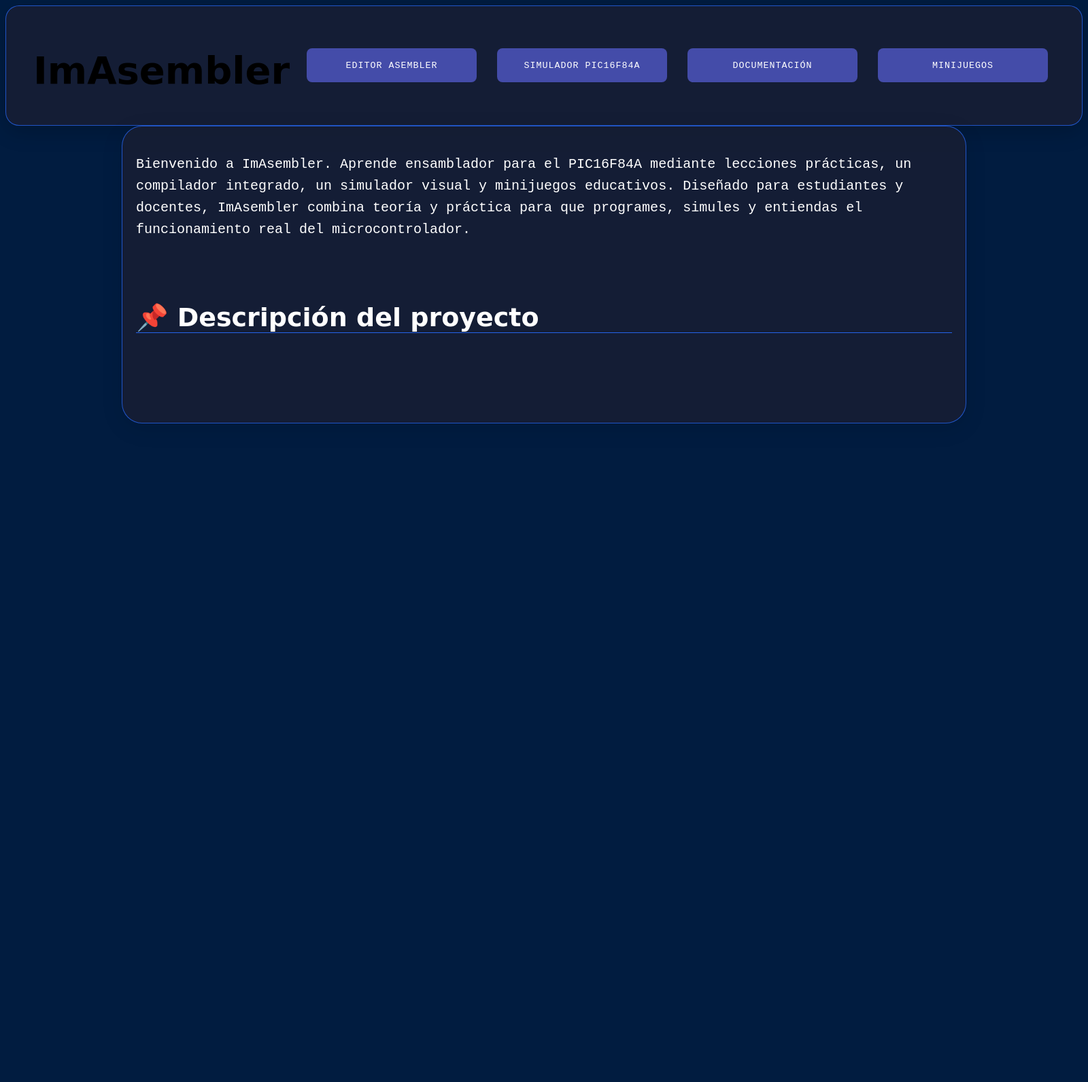
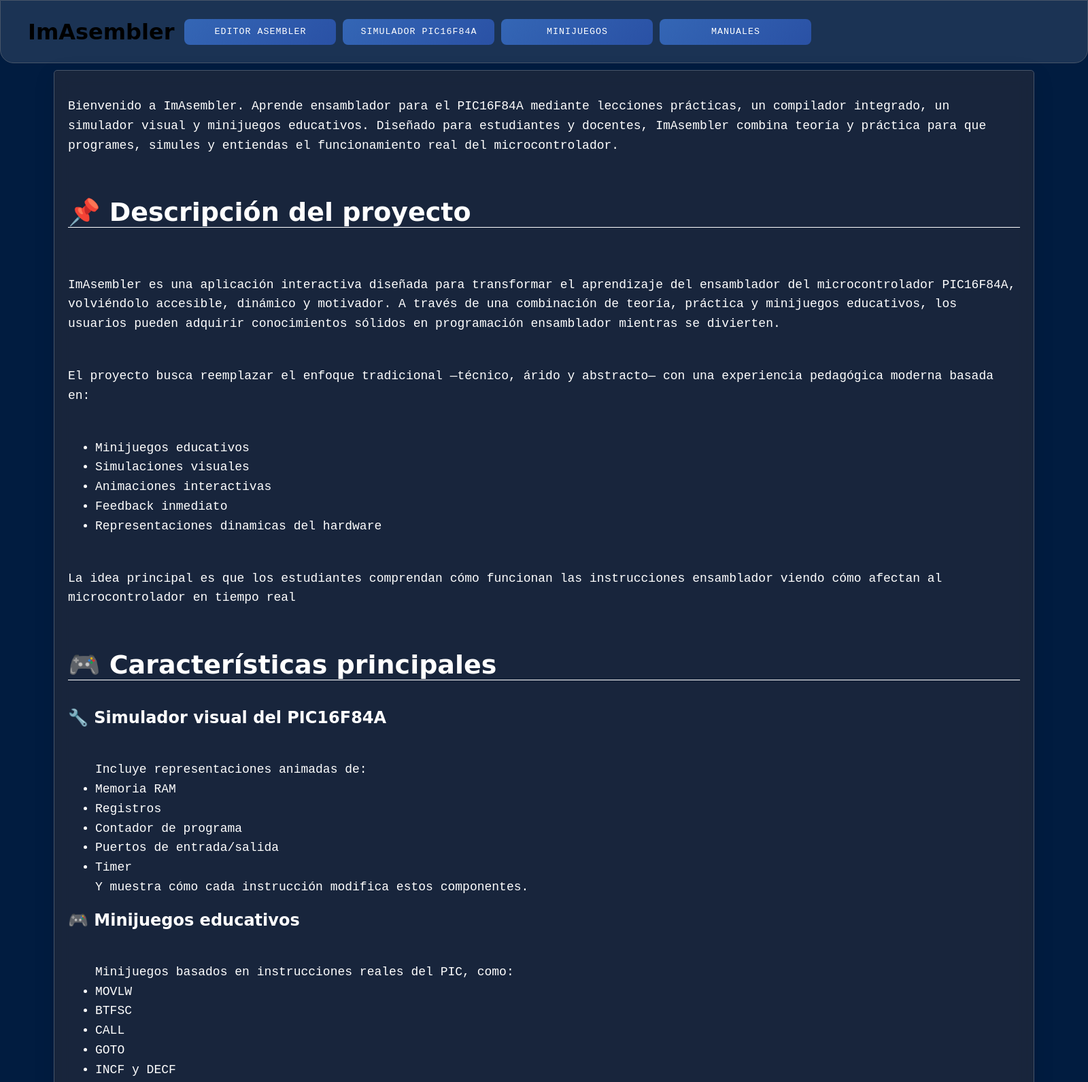
Before and after one commit to N4t0-tech/Proyect-ImAsambler, an Electron app: page src/iu/screens/index.html in a window 1600 px wide. Shown: the top 1592 px of the page at 68% size. Before the commit the page ends 800 px from the top, so only its background shows below. Drawn offline with Linux system fonts and the light colour scheme; a web font is replaced by a local one.

Commit message:
ajustes visuales

```diff
--- a/src/iu/css/compiler_styles.css
+++ b/src/iu/css/compiler_styles.css
@@ -23,11 +23,11 @@ body {
 /* Header */
 .header {
   margin-bottom: 2rem;
-  background: rgba(255, 255, 255, 0.1);
+  background: #ffffff1a;
   backdrop-filter: blur(10px);
   border-radius: 1rem;
   padding: 1.5rem 2rem;
-  border: 1px solid rgba(255, 255, 255, 0.2);
+  border: 1px solid #ffffff33;
   box-shadow: 0 8px 32px rgba(0, 0, 0, 0.1);
 }
 
@@ -356,7 +356,7 @@ textarea.code-editor {
 }
 
 .instructions-panel {
-  background: rgba(30, 41, 59, 0.8);
+  background: #1e293bcc;
   backdrop-filter: blur(10px);
   border: 1px solid #475569;
   border-radius: 0.75rem;
--- a/src/iu/css/style.css
+++ b/src/iu/css/style.css
@@ -1,46 +1,48 @@
 body {
   background-color: #011c40;
+  padding: 0;
+  margin: 0;
 }
-.Main-container {
-  background-color: rgba(26, 31, 51, 0.8);
-  border: 1px solid rgba(37, 99, 235, 0.8);
-  box-shadow: 0 8px 32px rgba(0, 0, 0, 0.2);
-  border-radius: 20px;
-}
+
 .container {
   padding: 20px;
-  background-color: rgba(26, 31, 51, 0.8);
   color: white;
-  border-radius: 30px;
+  border-radius: 5px;
   display: flex;
   flex-direction: column;
   gap: 20px;
-  border: 1px solid rgba(37, 99, 235, 0.8);
   margin-bottom: 40px;
-  max-width: 1200px;
+  max-width: 1400px;
   margin: 0 auto;
   box-shadow: 0 8px 32px rgba(0, 0, 0, 0.1);
+  background: #1e293bcc;
+  backdrop-filter: blur(10px);
+  border: 1px solid #475569;
 }
 .container p {
-  font-size: 20px;
+  font-size: 18px;
   line-height: 1.6;
-  margin-bottom: 40px;
+  margin-bottom: 10px;
   font-family: "Bitcount Prop Single", monospace;
 }
 .container h2 {
   font-family: "Nabla", cursive;
   font-size: 38px;
-  border-bottom: 1px solid #2563eb;
+  border-bottom: 1px solid #ffffff;
 }
-.Main-container h1 {
-  font-size: 3.5rem;
-  text-align: center;
-  height: 50px;
+.container h4 {
   font-family: "Nabla", cursive;
-  display: inline;
+  font-size: 24px;
+  margin-top: -10px;
+  margin-bottom: 10px;
+}
+.nav-main h1 {
+  font-size: 2rem;
+  margin-right: 10px;
+  font-family: "Nabla", cursive;
 }
 .btn {
-  background-color: #444ca9;
+  background: linear-gradient(135deg, #3466b5 0%, #2a51a5 100%);
   border: none;
   color: white;
   padding: 10px 24px;
@@ -53,35 +55,40 @@ body {
   border-radius: 8px;
   font-family: "Bitcount Prop Single", monospace;
   width: 100%;
-  max-width: 200px;
   text-transform: uppercase;
   letter-spacing: 1px;
   transition: all 0.3s ease;
   flex: 0 1 auto;
 }
 .btn:hover {
-  background: linear-gradient(135deg, #2563eb 0%, #1d4ed8 100%);
+  background: linear-gradient(135deg, #1f55ca 0%, #143797 100%);
   transform: translateY(-2px);
-  box-shadow: 0 6px 20px rgba(37, 99, 235, 0.6);
+  box-shadow: 0 6px 20px rgba(20, 55, 130, 0.6);
   filter: brightness(1.2);
 }
 
 .nav-main {
+  background: #ffffff1a;
+  border-radius: 0px 0px 20px 20px;
+  margin-top: 0;
+  padding: 0;
+  margin-bottom: 10px;
   align-items: center;
-  gap: 20px;
-  width: 100%;
+  width: 1fr;
+  border: 1px solid #475569;
+
 }
 
 .nav-main ul {
   display: flex;
   flex-wrap: wrap;
-  gap: 20px;
+  margin: 0;
 }
 
 .nav-main .btn {
   flex: 1 1 calc(25% - 20px); /* Botones distribuidos uniformemente */
-  max-width: 250px;
-  height: 50px;
+  max-width: 223px;
+  height: 38px;
   margin: auto 5px;
   text-align: center;
   border-radius: 8px;
@@ -100,3 +107,9 @@ body {
     flex: 1 1 100%; /* Botones apilados en pantallas pequeñas */
   }
 }
+.container ul {
+  font-size: 18px;
+  line-height: 1.6;
+  margin-bottom: 10px;
+  font-family: "Bitcount Prop Single", monospace;
+}
--- a/src/iu/js/renderer.js
+++ b/src/iu/js/renderer.js
@@ -6,3 +6,11 @@
     });
   }
 })();
+(function () {
+  const btn = document.getElementById("btnSimulador");
+  if (btn) {
+    btn.addEventListener("click", function () {
+      window.location.href = "simulador_index.html";
+    });
+  }
+})();
--- a/src/iu/screens/index.html
+++ b/src/iu/screens/index.html
@@ -13,25 +13,62 @@
     <link href="https://fonts.googleapis.com/css2?family=Bitcount+Prop+Single:wght@100..900&display=swap" rel="stylesheet">
 </head>
 <body>
-    <div class="Main-container">
         <nav class="nav-main">
             <ul>
                 <h1>ImAsembler</h1>
                 <button id="btnEmpezar" class="btn">Editor Asembler</button>
+                <!-- hacer Simulador del pic16F84A (solo apariencia nada funcional y tiene que seguir el estilo de la pagina osea que tenga algo azul) -->
                 <button id="btnSimulador" class="btn">Simulador PIC16F84A</button>
-                <button id="btnDocumentacion" class="btn">Documentación</button>
+                <!-- Hacer minijuegos usando asmbler y control de bases de datos de las memorias -->
                 <button id="btnMinijuegos" class="btn">Minijuegos</button>
+                <!-- Añadir una pagina para explicar como funcina asmbler y las bases de memoria y cosas basicas que se necesiten -->
+                <button id="btnDocumentacion" class="btn">Manuales</button>
+
             </ul>
         </nav>
-    </div>
+
     <div class="container">
         <p>
             Bienvenido a ImAsembler. Aprende ensamblador para el PIC16F84A mediante lecciones prácticas, un compilador integrado, un simulador visual y minijuegos educativos. Diseñado para estudiantes y docentes, ImAsembler combina teoría y práctica para que programes, simules y entiendas el funcionamiento real del microcontrolador.
         </p>
         <h2>📌 Descripción del proyecto</h2>
         <p>
+            ImAsembler es una aplicación interactiva diseñada para transformar el aprendizaje del ensamblador del microcontrolador PIC16F84A, volviéndolo accesible, dinámico y motivador. A través de una combinación de teoría, práctica y minijuegos educativos, los usuarios pueden adquirir conocimientos sólidos en programación ensamblador mientras se divierten.
+        </p>
+        <p>
+            El proyecto busca reemplazar el enfoque tradicional —técnico, árido y abstracto— con una experiencia pedagógica moderna basada en:
+        </p>
+        <ul>
+            <li>Minijuegos educativos</li>
+            <li>Simulaciones visuales</li>
+            <li>Animaciones interactivas</li>
+            <li>Feedback inmediato</li>
+            <li>Representaciones dinamicas del hardware</li>
+        </ul>
+        <p>La idea principal es que los estudiantes comprendan cómo funcionan las instrucciones ensamblador viendo cómo afectan al microcontrolador en tiempo real</p>
+        <h2>🎮 Características principales</h2>
+        <h4>🔧 Simulador visual del PIC16F84A</h4>
+        <ul>
+            Incluye representaciones animadas de:
 
-        </p>
+            <li>Memoria RAM</li>
+            <li>Registros</li>
+            <li>Contador de programa</li>
+            <li>Puertos de entrada/salida</li>
+            <li>Timer</li>
+            Y muestra cómo cada instrucción modifica estos componentes.
+        </ul>
+        <h4>🎮 Minijuegos educativos</h4>
+        <ul>
+            Minijuegos basados en instrucciones reales del PIC, como:
+
+
+            <li>MOVLW</li>
+            <li>BTFSC</li>
+            <li>CALL</li>
+            <li>GOTO</li>
+            <li>INCF y DECF</li>
+        </ul>
     </div>
     <script src="../js/renderer.js"></script>
 </body>
```
Also changed, not shown: src/iu/screens/simulador_index.html (added, +11 -0 lines).
